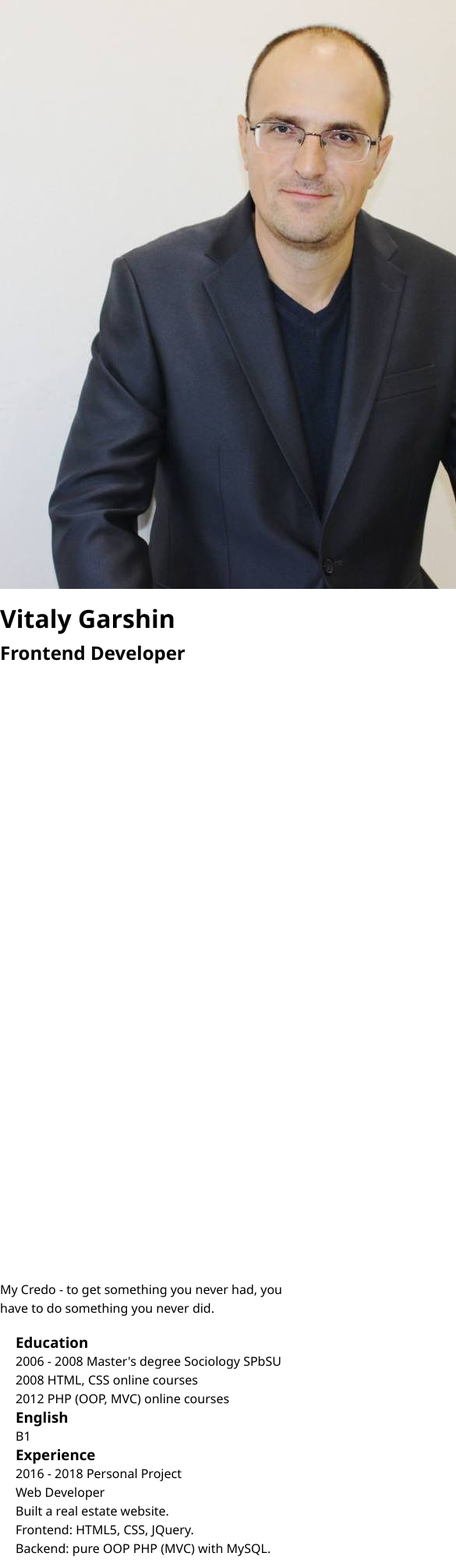
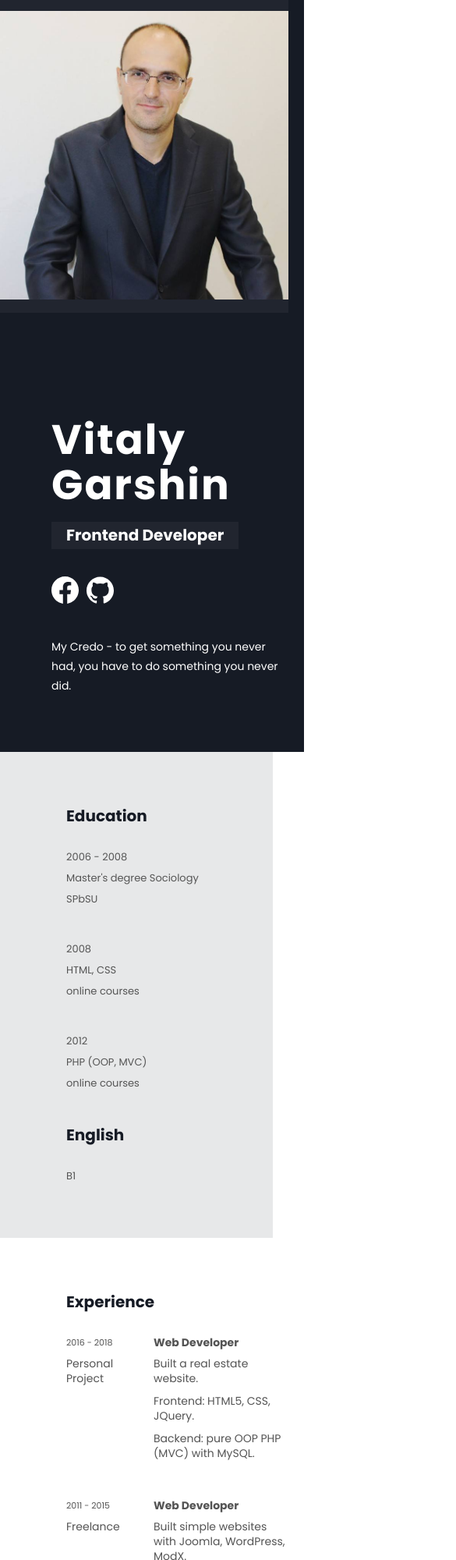
Before and after one commit to VitaliyStepanovich/rsschool-cv, a plain HTML site: page index.html in a window 390 px wide. Shown: the top 2000 px of the page at 78% size, 585 px wide, since content can reach past the window. Drawn offline with Linux system fonts and the light colour scheme.

Commit message:
feat: add css properties for blocks and elements

```diff
--- a/style.css
+++ b/style.css
@@ -3,38 +3,286 @@
   padding: 0;
   box-sizing: border-box;
 }
+
+html {
+  font-size: 10px;
+}
+
 body {
-  font-family: "Segoe UI", Tahoma, Geneva, Verdana, sans-serif;
-  font-size: 1rem;
-  line-height: 1.5rem;
+  font-family: "Poppins", sans-serif;
+  font-size: 1.4rem;
+  line-height: 1.9rem;
+  color: #545454;
 }
 h1 {
-  line-height: 4rem;
+  font-size: 5.3rem;
+  line-height: 5.8rem;
+  letter-spacing: 2px;
+  color: #fff;
 }
+h2 {
+  font-size: 2rem;
+  line-height: 2.5rem;
+  color: #fff;
+}
+
+h3 {
+  padding-bottom: 30px;
+  font-size: 2rem;
+  line-height: 2.5rem;
+  color: #161b25;
+}
+
 ul {
   list-style: none;
 }
-.main {
-  margin: 0 auto;
-  padding: 20px;
-  max-width: 950px;
+code {
+  padding-left: 10px;
+  display: block;
+  font-size: 1.2rem;
+  background: #f9f9fb;
 }
-.content__table {
-  display: table;
+.wrapper {
+  margin: auto;
+  padding-left: 85px;
+  padding-right: 85px;
+  max-width: 1050px;
 }
-.content__table-row {
-  display: table-row;
+@media (max-width: 768px) {
+  .wrapper {
+    margin: auto;
+    padding-left: 0;
+    padding-right: 20px;
+    max-width: 100%;
+  }
 }
-.content__table-cell {
-  padding: 20px;
-  display: table-cell;
-  vertical-align: top;
-  border-bottom: 1px solid rgb(219, 219, 219);
+@media (max-width: 414px) {
+  .wrapper {
+    margin: auto;
+    padding-left: 0;
+    padding-right: 20px;
+    display: flex;
+    flex-direction: column;
+    max-width: 100%;
+  }
 }
-.content__table-cell:first-child {
+.header {
+  background-color: #161b25;
+}
+
+.hero {
+  display: flex;
+  justify-content: space-between;
+}
+@media (max-width: 414px) {
+  .hero {
+    flex-direction: column;
+  }
+}
+.hero__image-wrapper {
+  padding-top: 134px;
+  padding-bottom: 72px;
+  background-color: #21252f;
+}
+@media (max-width: 414px) {
+  .hero__image-wrapper {
+    padding-top: 14px;
+    padding-bottom: 12px;
+  }
+}
+.hero__image {
+  width: 100%;
+}
+.hero__content {
+  margin-right: auto;
+  margin-left: 66px;
+  padding-top: 134px;
+  padding-bottom: 72px;
+  display: flex;
+  flex-direction: column;
+  max-width: 350px;
+}
+.hero__content-column + .hero__content-column {
+  margin-top: 35px;
+}
+.hero__blockquote {
+  margin-top: 38px;
+  line-height: 2.5rem;
+  color: #fff;
+}
+.hero__status {
+  margin-top: 18px;
+  padding: 5px 19px;
+  display: inline-block;
+  background-color: #21252f;
+}
+.contacts {
+  display: flex;
+  flex-direction: column;
+}
+.contacts__item {
+  display: flex;
+  flex-direction: column;
+}
+.contacts__item + .contacts__item {
+  margin-top: 38px;
+}
+.contacts__type {
+  font-size: 1.7rem;
+  line-height: 1.7rem;
+  font-weight: bold;
+  color: #fff;
+}
+.contacts__link {
+  margin-top: 7px;
+  font-size: 1.7rem;
+  color: #fff;
+  text-decoration: none;
+}
+.contacts__link:hover {
+  text-decoration: underline;
+  transition: ease all .3s;
+}
+.social {
+  display: flex;
+}
+
+.social__item + .social__item {
+  margin-left: 10px;
+}
+.social-icon {
+  width: 35px;
+  height: 35px;
+}
+
+.social-icon--mini {
+  width: 18px;
+  height: 18px;
+}
+.social-icon:hover path {
+  fill: #f5be3d;
+  transition: ease fill .3s;
+}
+.main__wrapper {
+  display: flex;
+  justify-content: space-between;
+}
+.main__left-column {
+  padding: 70px 70px 70px 85px;
+  max-width: 350px;
+  flex-basis: 100%;
+  background-color: #e7e8e9;
+}
+
+.education__list {
+  display: flex;
+  flex-direction: column;
+}
+.education__item {
+  display: flex;
+  flex-direction: column;
+}
+.education__item + .education__item {
+  margin-top: 45px;
+}
+.education__item-line {
+  font-size: 1.3rem;
+  color: #555;
+}
+.education__item-line + .education__item-line {
+  margin-top: 8px;
+}
+
+.main__right-column {
+  padding: 70px 0 70px 85px;
+  display: flex;
+  flex-direction: column;
+}
+.skills {
+  padding-top: 30px;
+}
+.experience__year {
+  margin-bottom: 8px;
+  display: inline-block;
+  font-size: 1.1rem;
+}
+.experience__position {
+  margin-bottom: 8px;
+  display: inline-block;
   font-weight: bold;
 }
-.content__face {
-  width: 150px;
+.experience__description-item + .experience__description-item {
+  margin-top: 10px;
+}
+.code {
+  padding-top: 30px;
+}
+.skills-list {
+  display: grid;
+  grid-row-gap: 15px;
+  grid-template-columns: 1fr 1fr;
+}
+.skills__item {
+  display: flex;
+  flex-grow: 1;
+  margin-top: 25px;
+}
+
+.skills__item:nth-child(2n) {
+  margin-left: 50px;
+}
+.level {
+  display: flex;
+  justify-content: space-between;
+  margin-left: auto;
+}
+.level__tem {
+  display: inline-flex;
+  width: 13px;
+  height: 13px;
   border-radius: 50%;
+  background: #e1e1e1;
 }
+.level__item--colored {
+  background-color: #171b26;
+}
+.level__tem + .level__tem {
+  margin-left: 10px;
+}
+.row {
+  display: grid;
+  grid-row-gap: 15px;
+  grid-template-columns: 1fr 2fr;
+}
+
+.row + .row {
+  margin-top: 48px;
+}
+
+.cell {
+  display: flex;
+  flex-direction: column;
+  max-width: 220px;
+  flex-basis: 220px;
+}
+.cell + .cell {
+  margin-left: 17px;
+}
+.footer {
+  background-color: #161b25;
+  padding: 20px 0;
+}
+.footer__wrapper {
+  display: flex;
+  align-items: center;
+  justify-content: space-between;
+}
+.copywrite {
+  padding-left: 25px;
+  font-size: 1.2rem;
+  color: #fff;
+}
+.footer__social {
+  margin-left: 10px;
+  margin-right: auto;
+}
```
